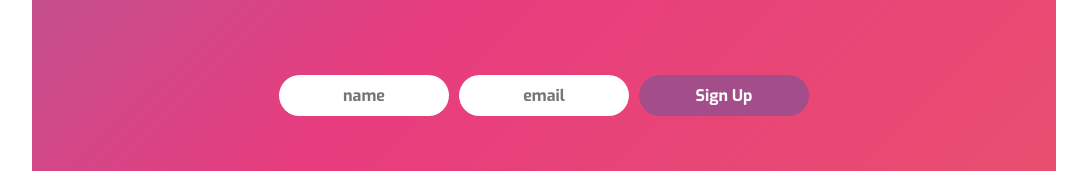
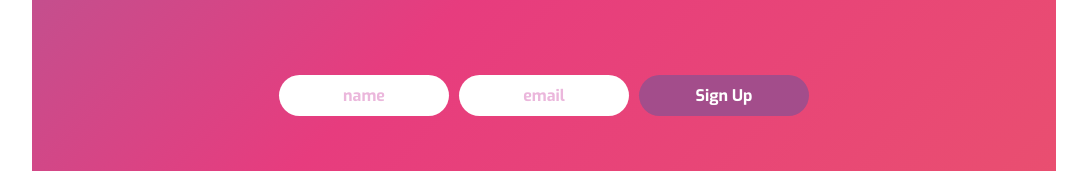
Before and after one commit to DavidHunterJS/scrimba-form, a React (Create React App) app: page / in a window 1280 px wide. Shown: the part 305-476 px from the top of the page, without its empty margins (96-1183 px from the left). Built offline with nearby package versions, Linux system fonts and the light colour scheme.

Commit message:
added framer-motion Exit animation after form submit

```diff
--- a/src/App.css
+++ b/src/App.css
@@ -45,6 +45,7 @@
   font-weight: 700;
   margin: 5px;
   border: none;
+  color: #9235fc;
 }
 #theButton {
   width: 170px;
@@ -54,3 +55,24 @@
 #theButton:hover {
   background-color: #793967;
 }
+
+
+input:focus::placeholder {
+  transition: transform 0.3 scale(1.5);
+}
+::-webkit-input-placeholder { /* Chrome/Opera/Safari */
+  color: #ebb7dc;
+  opacity: 1;
+}
+::-moz-placeholder { /* Firefox 19+ */
+  color: #ebb7dc;
+  opacity: 1;
+}
+:-ms-input-placeholder { /* IE 10+ */
+  color: #ebb7dc;
+  opacity: 1;
+}
+:-moz-placeholder { /* Firefox 18- */
+  color: #ebb7dc;
+  opacity: 1;
+}
--- a/src/components/ScrimbaForm.js
+++ b/src/components/ScrimbaForm.js
@@ -1,30 +1,48 @@
 import { useState } from "react";
-import { motion } from "framer-motion";
-export default function ScrimbaForm() {
-  const [firstName, setFirstName] = useState("");
-  const [lastName, setLastName] = useState("");
-  const handleSubmit = (e) => {
-    e.preventDefault();
-    console.log("** Submited **");
-  };
+import { motion, AnimatePresence } from "framer-motion";
+
 const containterVariants = {
   hidden: { opacity: 0 },
   visible: { opacity: 1, transition: { staggerChildren: 0.6 } },
+  exit: { y: "-100vh", transition: { duration: 1, type: "tween" } },
 };
 const itemVariants = {
   hidden: { x: -1150, opacity: 0 },
   visible: { x: 0, opacity: 1, transition: { duration: 0.9, type: "tween" } },
 };
+export default function ScrimbaForm() {
+  const [showForm, setShowForm] = useState(true);
+  const [firstName, setFirstName] = useState("");
+  const [lastName, setEmail] = useState("");
+
+  const handleSubmit = (e) => {
+    e.preventDefault();
+    console.log("** You Got Submited **");
+    setTimeout(() => {
+      setShowForm(false);
+      setFirstName("");
+      setEmail("");
+      setTimeout(() => {
+        setShowForm(true);
+      }, 1000);
+    }, 600);
+  };
+
   return (
-    <motion.div>
+    <div>
+      <AnimatePresence exitBeforeEnter>
+        {showForm && (
           <motion.form
+            novalidate
             onSubmit={handleSubmit}
             className="formContainer"
             variants={containterVariants}
             initial="hidden"
             animate="visible"
+            exit="exit"
           >
             <motion.input
+              variants={itemVariants}
               type="text"
               className="inputs"
               placeholder="name"
@@ -32,18 +50,20 @@ export default function ScrimbaForm() {
               onChange={(e) => setFirstName(e.target.value)}
               aria-label="name"
               required
+            />
+
+            <motion.input
               variants={itemVariants}
-        />
-        <motion.input
               type="email"
               className="inputs"
               placeholder="email"
               value={lastName}
-          onChange={(e) => setLastName(e.target.value)}
+              onChange={(e) => setEmail(e.target.value)}
               aria-label="email"
+              pattern="[a-z0-9._%+-]+@[a-z0-9.-]+\.[a-z]{2,4}$"
               required
-          variants={itemVariants}
             />
+
             <motion.button
               className="inputs"
               type="submit"
@@ -54,6 +74,8 @@ export default function ScrimbaForm() {
               Sign Up
             </motion.button>
           </motion.form>
-    </motion.div>
+        )}
+      </AnimatePresence>
+    </div>
   );
 }
```
Lines whose indentation alone changed are shown as unchanged.
